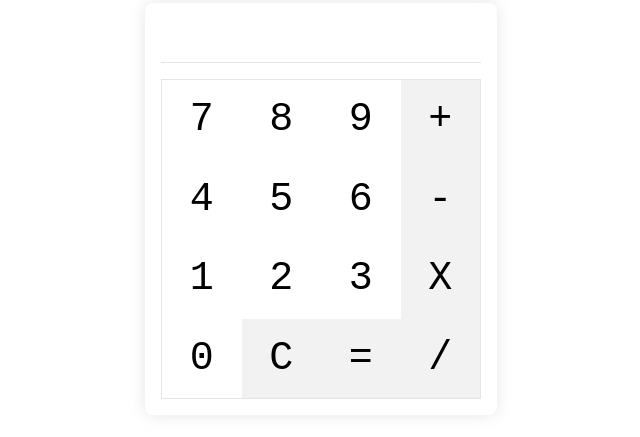
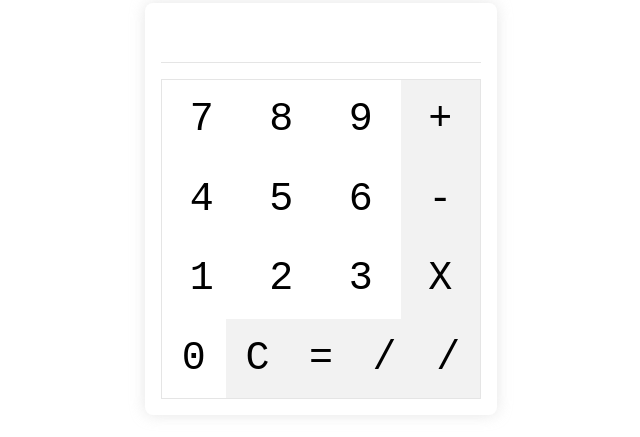
Before and after one commit to ShaySkitel/calculator, a plain HTML site: page index.html in a window 1280 px wide. Shown: the part 191-628 px from the top of the page, without its empty margins (319-959 px from the left). Drawn offline with Linux system fonts and the light colour scheme.

Commit message:
Github rebuild

```diff
--- a/index.html
+++ b/index.html
@@ -37,6 +37,7 @@
                 <button class="funcbtn">C</button>
                 <button class="funcbtn">=</button>
                 <button class="funcbtn">/</button>
+                <button class="funcbtn">/</button>
             </div>
         </section>
     </main>
```
